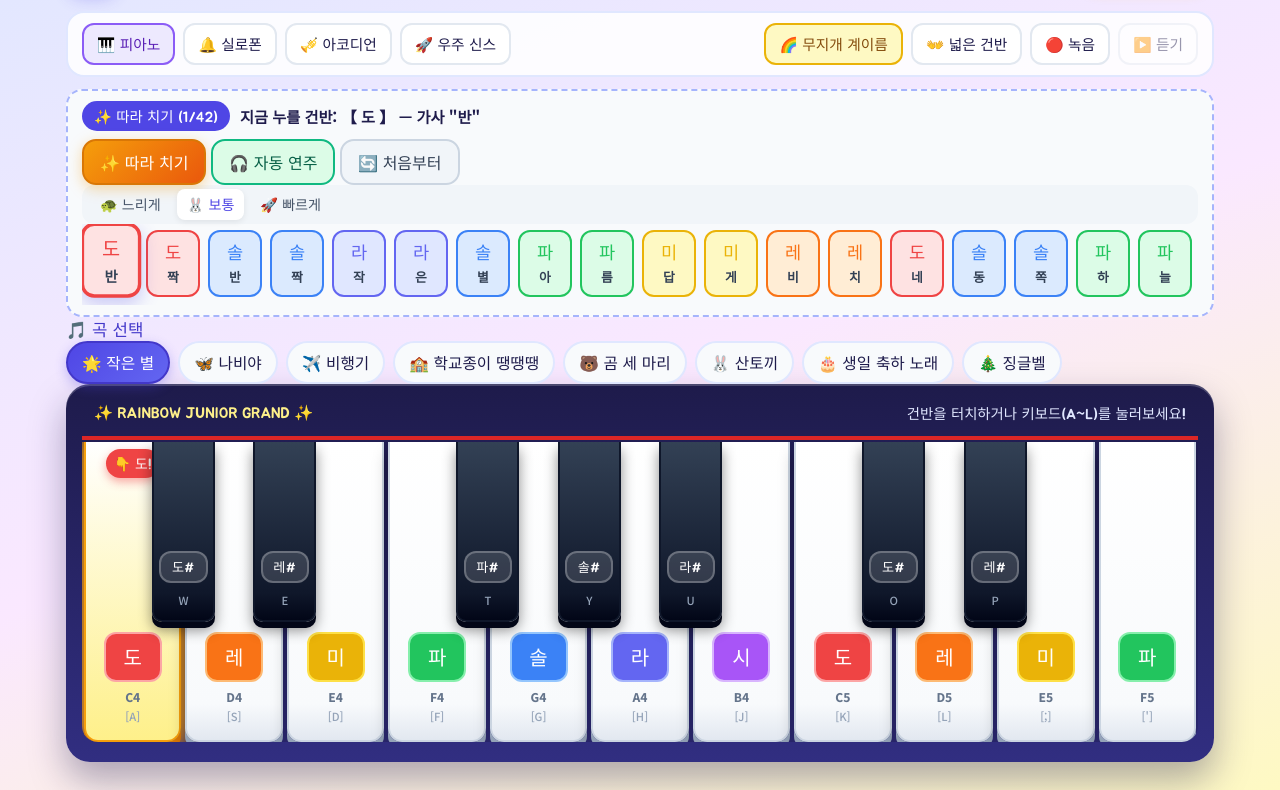
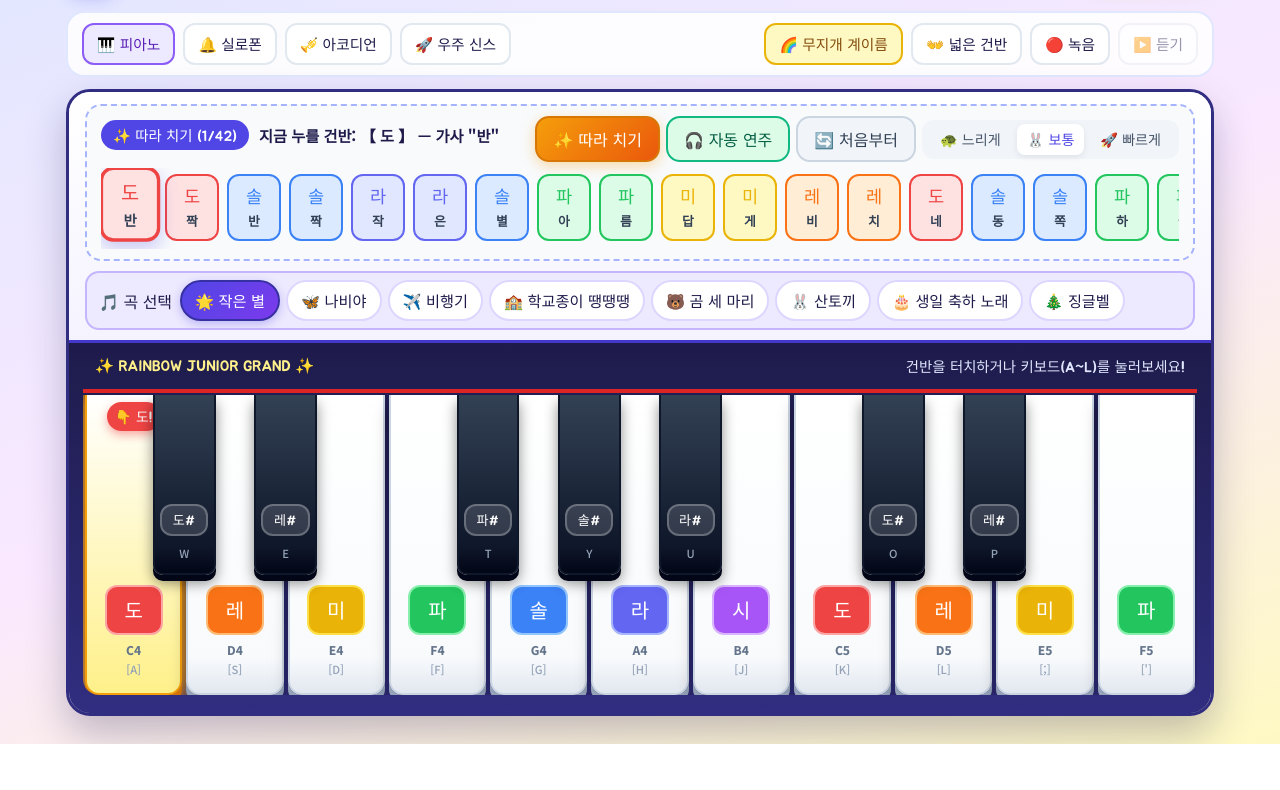
Before and after one commit to simikai1024-hue/daily-fortune, a plain HTML site: page index.html in a window 1280 px wide. Shown: the part 73-863 px from the top of the page. After the commit the page ends 817 px from the top, so only its background shows below. Drawn offline with Linux system fonts and the light colour scheme.

Commit message:
Deploy styles.css

```diff
--- a/styles.css
+++ b/styles.css
@@ -133,48 +133,71 @@ body {
   gap: 12px;
 }
 
-/* 1. 동요 보드 */
-.song-board {
-  background: rgba(255, 255, 255, 0.92);
-  border: 3px solid #c7d2fe;
-  border-radius: 22px;
-  padding: 14px 18px;
-  box-shadow: 0 10px 25px rgba(79, 70, 229, 0.08);
+/* 1. 피아노 일체형 콘솔 (보면대 + 곡 제목 + 건반이 하나로 밀착!) */
+.piano-console {
   display: flex;
   flex-direction: column;
-  gap: 12px;
+  border-radius: 24px;
+  overflow: hidden;
+  box-shadow: 0 18px 38px rgba(30, 27, 75, 0.26);
+  border: 3px solid #312e81;
 }
 
-.song-selector-row {
+.music-stand {
+  background: linear-gradient(180deg, #ffffff 0%, #f5f3ff 100%);
+  padding: 12px 16px 10px;
+  display: flex;
+  flex-direction: column;
+  gap: 10px;
+  border-bottom: 3px solid #4338ca;
+}
+
+.now-playing-row {
   display: flex;
   align-items: center;
+  justify-content: space-between;
   gap: 10px;
+  flex-wrap: wrap;
+  margin-bottom: 6px;
+}
+
+.stand-controls {
+  display: flex;
+  align-items: center;
+  gap: 6px;
   flex-wrap: wrap;
 }
 
-.row-label {
-  font-family: var(--font-kid);
-  font-size: 1.05rem;
-  color: #4338ca;
-  flex-shrink: 0;
+/* 건반 바로 코앞에 밀착된 곡 제목 선택 도크 */
+.song-selector-dock {
+  display: flex;
+  align-items: center;
+  gap: 8px;
+  background: #ede9fe;
+  border: 2px solid #c4b5fd;
+  border-radius: 14px;
+  padding: 7px 12px;
+  overflow-x: auto;
 }
 
 .song-pills {
   display: flex;
-  gap: 8px;
-  flex-wrap: wrap;
+  gap: 6px;
+  flex-wrap: nowrap;
+  min-width: max-content;
 }
 
 .song-pill-btn {
-  padding: 8px 14px;
+  padding: 7px 13px;
   border-radius: 999px;
-  border: 2px solid #e0e7ff;
-  background: #f8fafc;
+  border: 2px solid #ddd6fe;
+  background: #ffffff;
   color: var(--ink-dark);
   font-family: var(--font-kid);
-  font-size: 0.98rem;
+  font-size: 0.95rem;
+  white-space: nowrap;
   cursor: pointer;
-  transition: all 0.16s ease;
+  transition: all 0.15s ease;
 }
 
 .song-pill-btn:hover {
@@ -183,24 +206,10 @@ body {
 }
 
 .song-pill-btn.active {
-  background: linear-gradient(135deg, #4f46e5, #6366f1);
+  background: linear-gradient(135deg, #4f46e5, #7c3aed);
   color: #ffffff;
-  border-color: #4338ca;
-  box-shadow: 0 4px 12px rgba(79, 70, 229, 0.3);
-}
-
-.practice-control-bar {
-  display: flex;
-  align-items: center;
-  justify-content: space-between;
-  gap: 12px;
-  flex-wrap: wrap;
-}
-
-.mode-buttons {
-  display: flex;
-  gap: 8px;
-  flex-wrap: wrap;
+  border-color: #3730a3;
+  box-shadow: 0 3px 10px rgba(79, 70, 229, 0.32);
 }
 
 .action-btn {
@@ -426,14 +435,11 @@ body {
   cursor: not-allowed;
 }
 
-/* 3. 피아노 본체 & 건반 프레임 */
+/* 3. 피아노 본체 & 건반 프레임 (보면대와 일체형 연결) */
 .keyboard-frame {
   background: linear-gradient(180deg, #1e1b4b 0%, #312e81 100%);
-  border-radius: 24px;
-  padding: 14px 16px 20px;
-  box-shadow:
-    0 18px 36px rgba(30, 27, 75, 0.35),
-    inset 0 2px 0 rgba(255, 255, 255, 0.2);
+  border-radius: 0;
+  padding: 8px 14px 18px;
 }
 
 .piano-fallboard {
```
